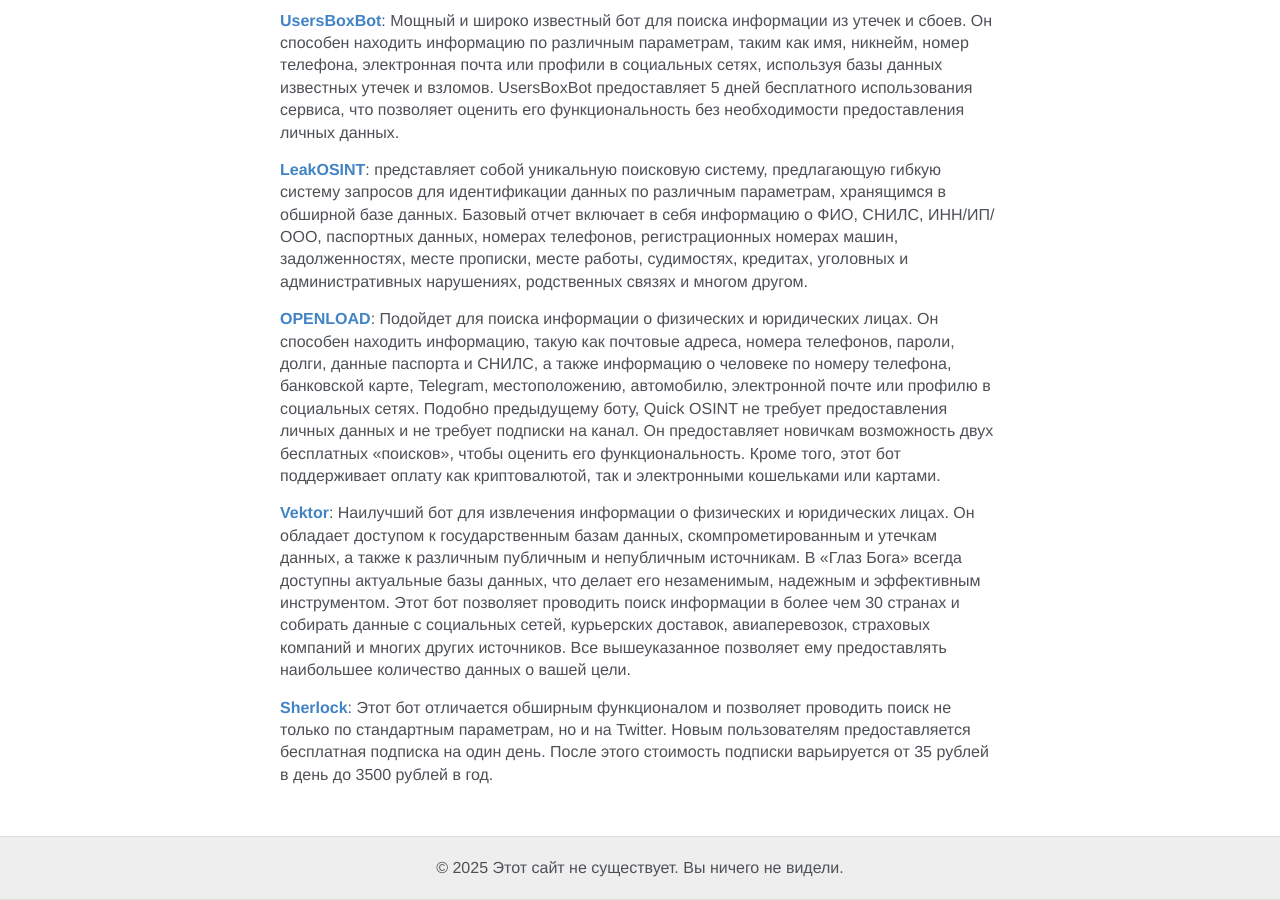
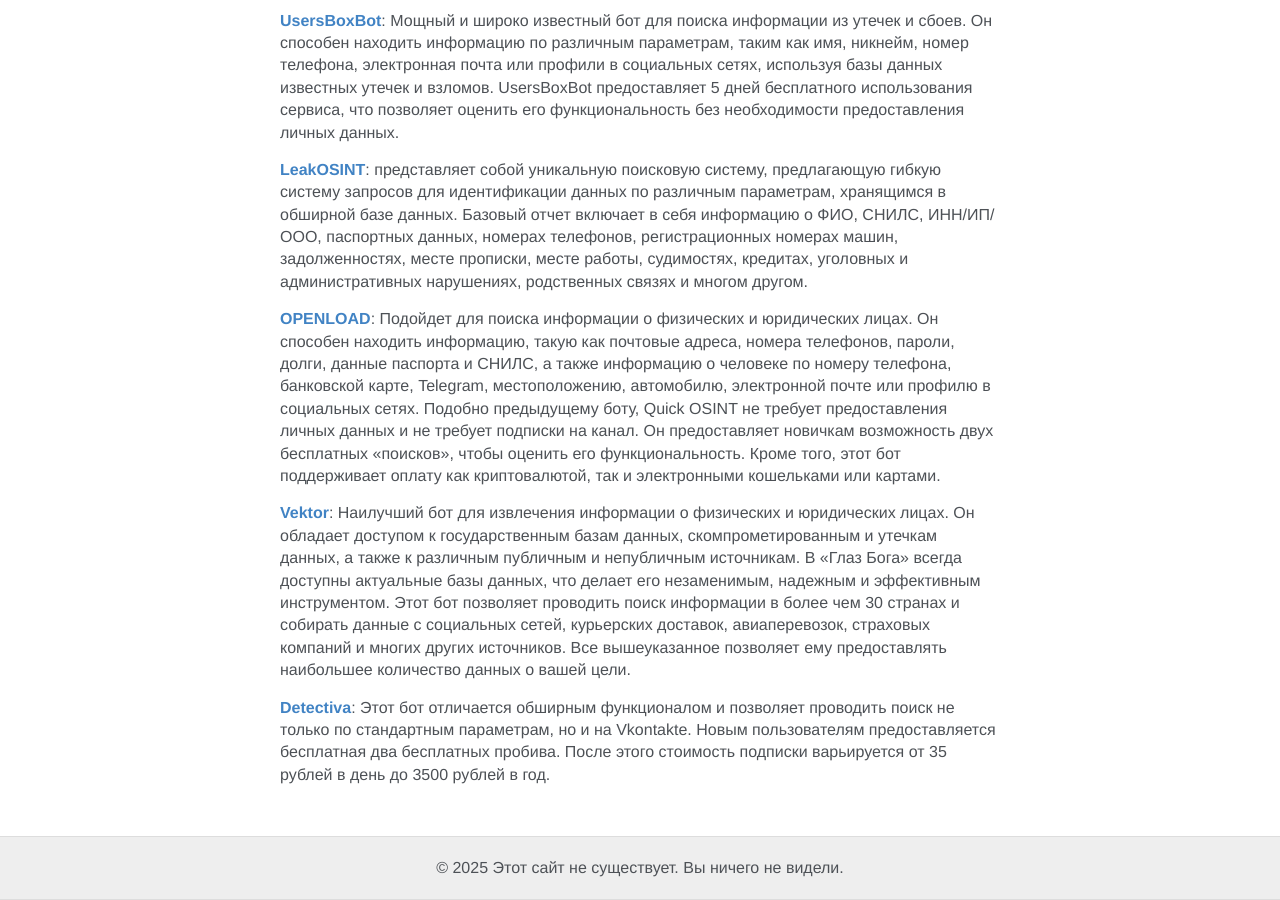
Before and after one commit to NmH7oMFjFlo8nyp13LHG/o8nyp13LHG, a Jekyll site: the page built from _posts/2025-04-30-top-5-luchshih-bota-telegram-dlya-probiva.md, in a window 1280 px wide and 900 px high, scrolled down 604 px. Built offline with Jekyll 4.4.1, drawn with Linux system fonts in a browser that asks for light colours.

Commit message:
Update and rename 2024-02-16-top-5-luchshih-bota-telegram-dlya-probiva.md to 2025-04-30-top-5-luchshih-bota-telegram-dlya-probiva.md

```diff
--- a/_posts/2024-02-16-top-5-luchshih-bota-telegram-dlya-probiva.md
+++ b/_posts/2025-04-30-top-5-luchshih-bota-telegram-dlya-probiva.md
@@ -14,4 +14,4 @@
 
 [**Vektor**](/Vektor/): Наилучший бот для извлечения информации о физических и юридических лицах. Он обладает доступом к государственным базам данных, скомпрометированным и утечкам данных, а также к различным публичным и непубличным источникам. В «Глаз Бога» всегда доступны актуальные базы данных, что делает его незаменимым, надежным и эффективным инструментом. Этот бот позволяет проводить поиск информации в более чем 30 странах и собирать данные с социальных сетей, курьерских доставок, авиаперевозок, страховых компаний и многих других источников. Все вышеуказанное позволяет ему предоставлять наибольшее количество данных о вашей цели.
 
-[**Sherlock**](/Sherlock/): Этот бот отличается обширным функционалом и позволяет проводить поиск не только по стандартным параметрам, но и на Twitter. Новым пользователям предоставляется бесплатная подписка на один день. После этого стоимость подписки варьируется от 35 рублей в день до 3500 рублей в год.
+[**Detectiva**](/Detectiva/): Этот бот отличается обширным функционалом и позволяет проводить поиск не только по стандартным параметрам, но и на Vkontakte. Новым пользователям предоставляется бесплатная два бесплатных пробива. После этого стоимость подписки варьируется от 35 рублей в день до 3500 рублей в год.
```
Also changed, not shown: other parts of _posts/2025-04-30-top-5-luchshih-bota-telegram-dlya-probiva.md (+1 -1 lines).
